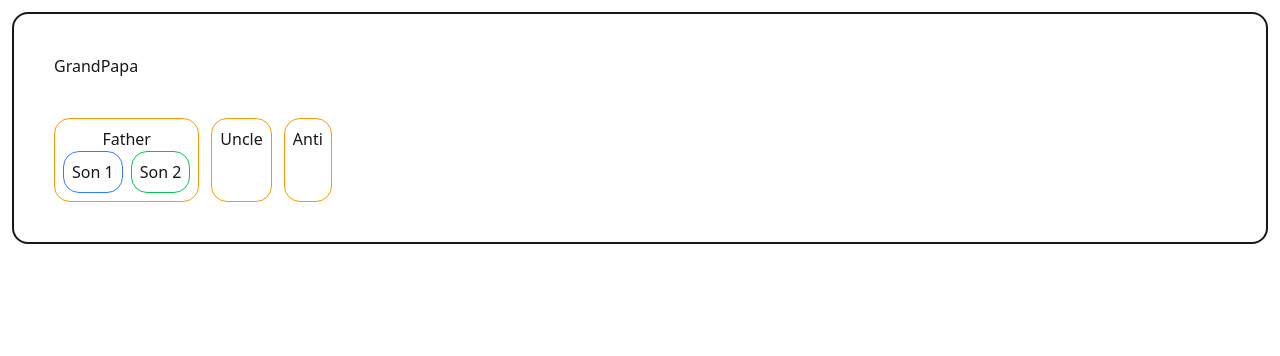
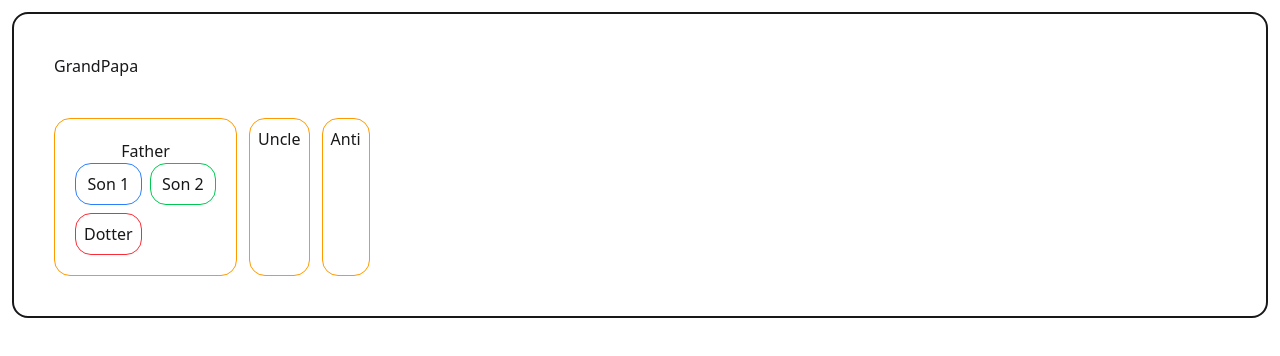
Before and after one commit to sadhin28/Form-master-class, a React (Vite) app: page / in a window 1280 px wide. Shown: the top 356 px of the page. Built offline with nearby package versions, Linux system fonts and the light colour scheme.

Commit message:
add dotter

```diff
--- a/src/Component/Dad/Dad.jsx
+++ b/src/Component/Dad/Dad.jsx
@@ -1,10 +1,11 @@
 import React from 'react';
 import Myself from '../Myself/Myself';
 import Brother from '../Brother/Brother';
+import Sister from '../Sister/Sister';
 
 const Dad = () => {
     return (
-        <div className=' text-center border border-amber-500 rounded-2xl p-2'>
+        <div className=' text-center border border-amber-500 rounded-2xl p-5'>
             <h1>Father</h1>
            <div className='grid grid-cols-2 gap-2'>
               <div  className="border border-blue-500 rounded-2xl p-2">
@@ -13,6 +14,9 @@ const Dad = () => {
             <div  className="border border-green-500 rounded-2xl p-2">
                 <Brother></Brother>
             </div>
+            <div className="border border-red-500 rounded-2xl p-2">
+                <Sister></Sister>
+            </div>
            </div>
         </div>
     );
--- /dev/null
+++ b/src/Component/Sister/Sister.jsx
@@ -0,0 +1,10 @@
+
+const Sister = () => {
+    return (
+        <div>
+             <h1>Dotter</h1>
+        </div>
+    );
+};
+
+export default Sister;
```
